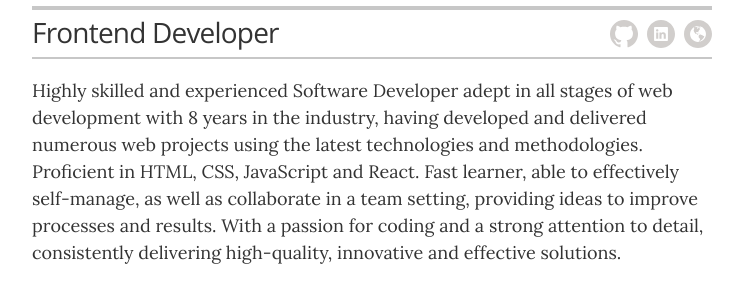
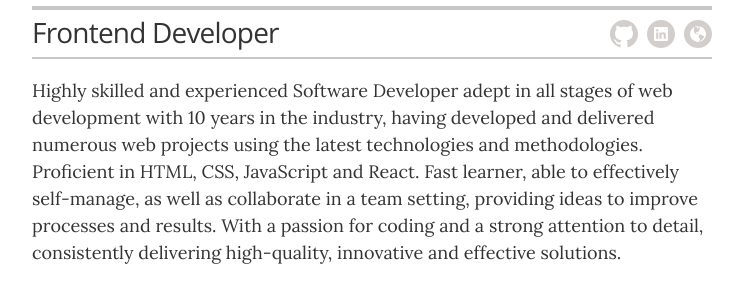
Before and after one commit to juanmonsalv3/juanmonsalv3.github.io, a Jekyll site: the page built from index.html, in a window 1280 px wide and 900 px high. Shown: the part 209-509 px from the top of the window, without its empty margins (268-1011 px from the left). Built offline with Jekyll 4.4.1, drawn with Linux system fonts in a browser that asks for light colours.

Commit message:
update years

```diff
--- a/_config.yml
+++ b/_config.yml
@@ -23,7 +23,7 @@ resume_contact_address:         "742 Evergreen Terrace, Springfield"
 resume_header_contact_info:     "742 Evergreen Terrace, Springfield • 555-7334 • lisasimpson@youremailaddress.com"
 display_header_contact_info:    "false"
 
-resume_header_intro: "<p>Highly skilled and experienced Software Developer adept in all stages of web development with 8 years in the industry, having developed and delivered numerous web projects using the latest technologies and methodologies. Proficient in HTML, CSS, JavaScript and React. Fast learner, able to effectively self-manage, as well as collaborate in a team setting, providing ideas to improve processes and results. With a passion for coding and a strong attention to detail, consistently delivering high-quality, innovative and effective solutions.</p>"
+resume_header_intro: "<p>Highly skilled and experienced Software Developer adept in all stages of web development with 10 years in the industry, having developed and delivered numerous web projects using the latest technologies and methodologies. Proficient in HTML, CSS, JavaScript and React. Fast learner, able to effectively self-manage, as well as collaborate in a team setting, providing ideas to improve processes and results. With a passion for coding and a strong attention to detail, consistently delivering high-quality, innovative and effective solutions.</p>"
 
 # Decide which sections to use
 # comment out to hide
```
